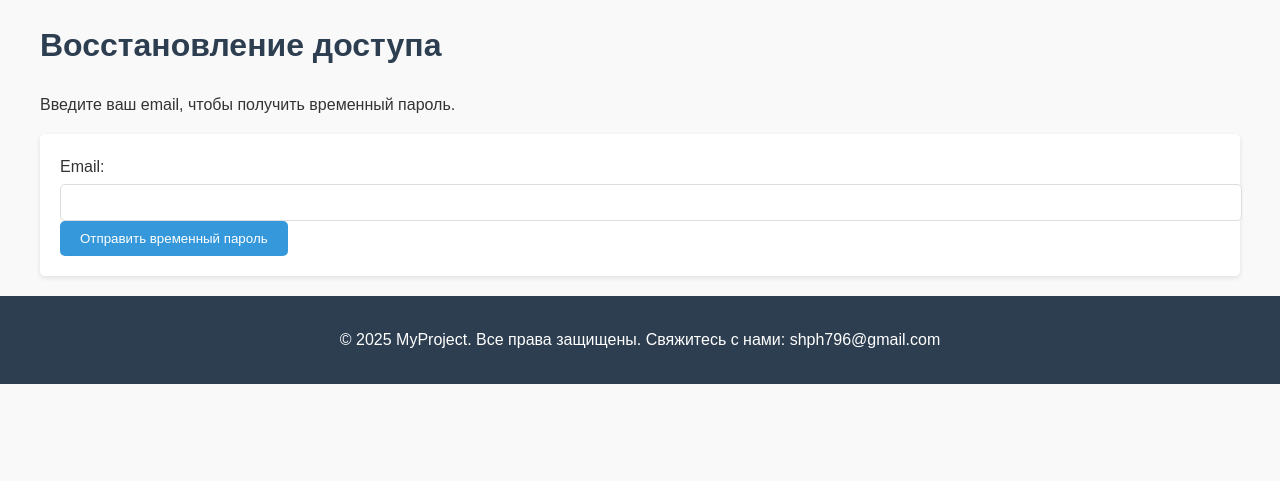
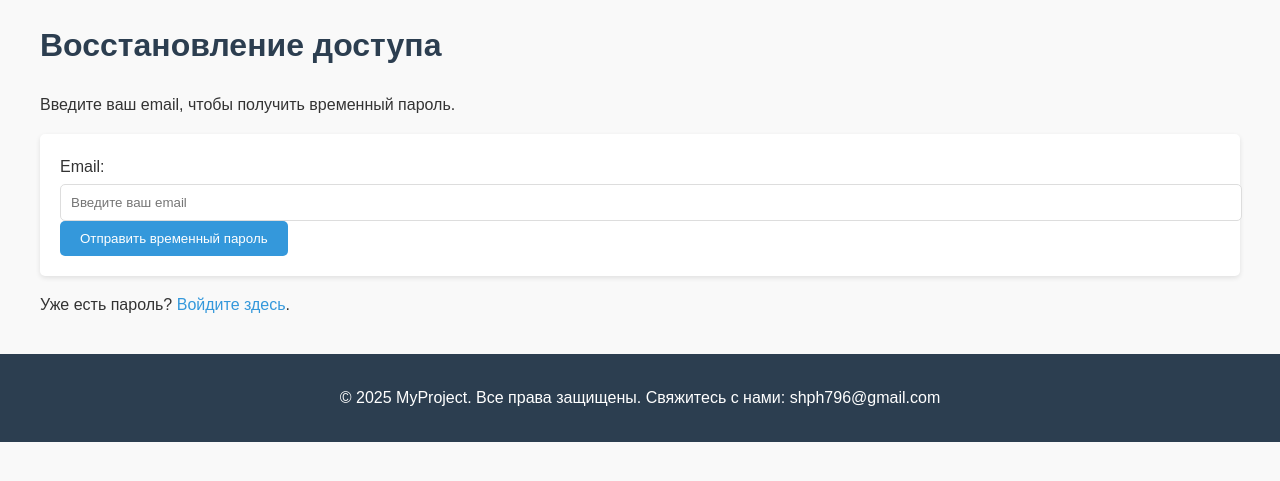
Before and after one commit to Alexmailru195/Module16, a Django app: page /generate-temp-password/ in a window 1280 px wide. Shown: the part 88-569 px from the top of the page. Run offline with Django 4.2, Linux system fonts and the light colour scheme.

Commit message:
Обновил код.

```diff
--- a/users/templates/users/generate_temp_password.html
+++ b/users/templates/users/generate_temp_password.html
@@ -5,17 +5,16 @@
 {% block content %}
     <h1>Восстановление доступа</h1>
     <p>Введите ваш email, чтобы получить временный пароль.</p>
+
+    <!-- Форма для ввода email -->
     <form method="post">
         {% csrf_token %}
-        <label for="email">Email:</label>
-        <input type="email" id="email" name="email" required>
-        <button type="submit">Отправить временный пароль</button>
+        <div>
+            <label for="email">Email:</label>
+            <input type="email" id="email" name="email" required placeholder="Введите ваш email">
+        </div>
+        <button type="submit" class="btn-submit">Отправить временный пароль</button>
     </form>
-    {% if messages %}
-        <ul>
-            {% for message in messages %}
-                <li>{{ message }}</li>
-            {% endfor %}
-        </ul>
-    {% endif %}
+    <!-- Ссылка на страницу входа -->
+    <p>Уже есть пароль? <a href="{% url 'login' %}">Войдите здесь</a>.</p>
 {% endblock %}
--- a/users/views.py
+++ b/users/views.py
@@ -193,9 +193,7 @@
 #
 #     return render(request, 'users/generate_temp_password.html')
 
-from django.shortcuts import render, get_object_or_404, redirect
-from django.contrib.auth.decorators import login_required
-from django.utils.decorators import method_decorator
+from django.shortcuts import render, redirect
 from django.views.generic import View, TemplateView, FormView, CreateView
 from django.contrib.auth import login, logout, authenticate, update_session_auth_hash
 from django.contrib.auth import get_user_model
```
